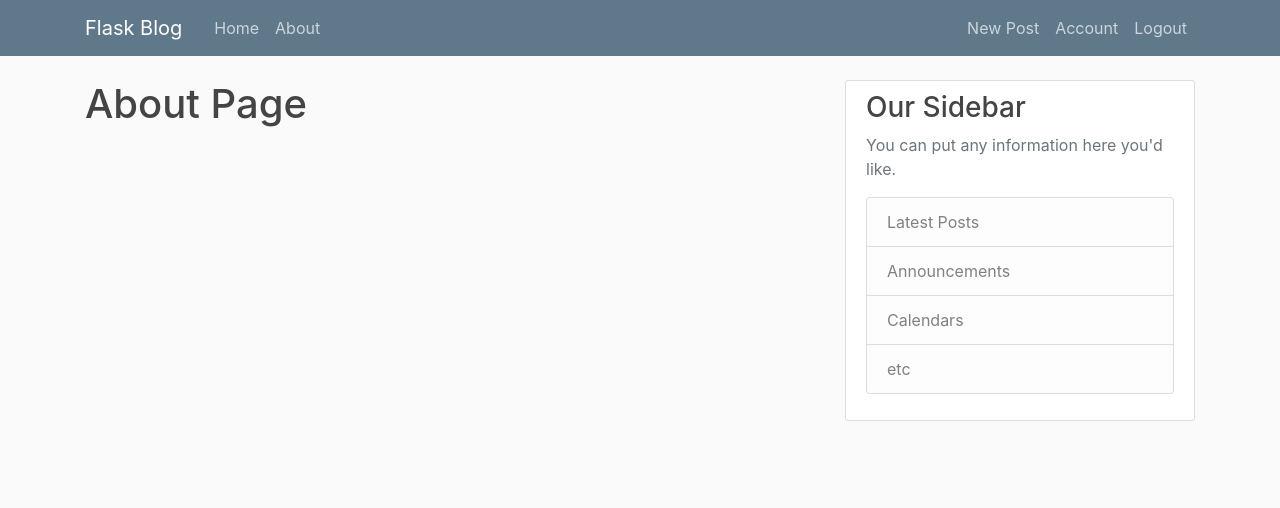
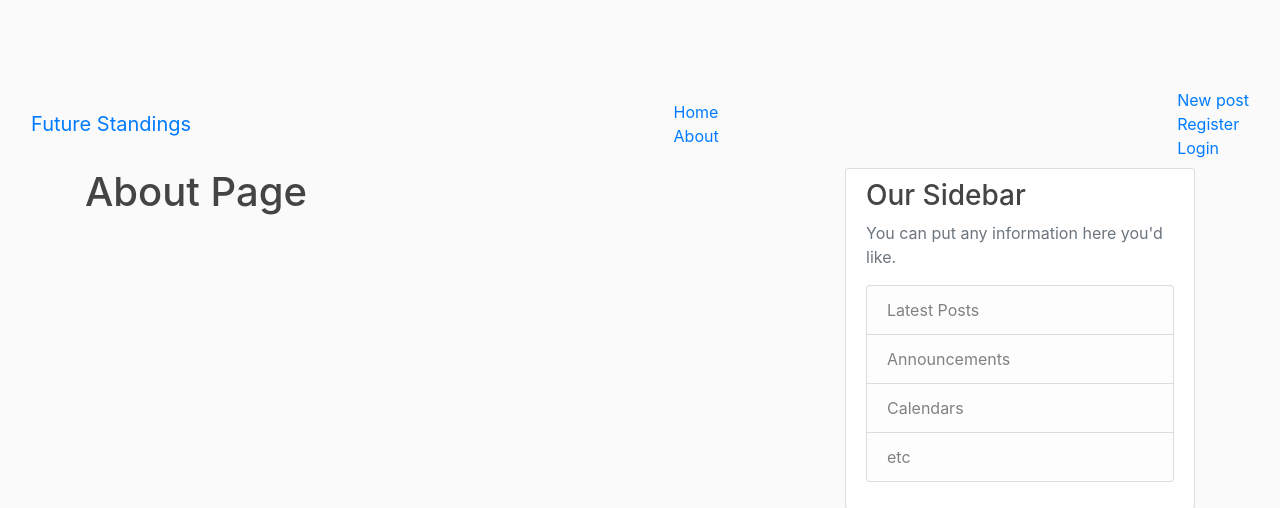
Before and after one commit to ricardoariasalazar/futurestandings, a Flask app: page /about in a window 1280 px wide. Shown: the top 508 px of the page. Run offline with Flask 2, Linux system fonts and the light colour scheme; the visitor is signed in with stand-in values (Sample User, id 1); parts of the project's set-up code (start-up, migrations or seed data) failed here and were passed over; some libraries are stand-ins or nearby versions.

Commit message:
Change of the navbar

```diff
--- a/website/templates/layout.html
+++ b/website/templates/layout.html
@@ -20,33 +20,25 @@
 </head>
 <body>
     <header class="site-header">
-      <nav class="navbar navbar-expand-md navbar-dark bg-steel fixed-top">
-        <!-- Navbar Left Side -->
-        <div class="container">
-          <a class="navbar-brand mr-4" href="/">Flask Blog</a> <!-- Title of the website -->
-          <button class="navbar-toggler" type="button" data-toggle="collapse" data-target="#navbarToggle" aria-controls="navbarToggle" aria-expanded="false" aria-label="Toggle navigation">
-            <span class="navbar-toggler-icon"></span>
-          </button>
-          <div class="collapse navbar-collapse" id="navbarToggle">
-            <div class="navbar-nav mr-auto">
-              <a class="nav-item nav-link" href="{{ url_for('main.home') }}">Home</a> <!-- Link to home page -->
-              <a class="nav-item nav-link" href="{{ url_for('main.about') }}">About</a> <!-- Link to about page -->
-            </div>
-
-            <!-- Navbar Right Side -->
-            <div class="navbar-nav">
-              <!-- If there is an user in session -->
-              {% if current_user.is_authenticated %}
-              <a class="nav-item nav-link" href="{{ url_for('posts.new_post') }}">New Post</a> <!-- Option to access the account -->
-                <a class="nav-item nav-link" href="{{ url_for('users.account') }}">Account</a> <!-- Option to access the account -->
-                <a class="nav-item nav-link" href="{{ url_for('users.logout') }}">Logout</a> <!-- Option to logout -->
-              {% else %}
-                <a class="nav-item nav-link" href="{{ url_for('users.login') }}">Login</a> <!-- Option to login -->
-                <a class="nav-item nav-link" href="{{ url_for('users.register') }}">Register</a> <!-- Option to register -->
-              {% endif %}
-
-            </div>
+      <nav class="navbar navbar-inverse">
+        <div class="container-fluid">
+          <div class="navbar-header">
+            <a class="navbar-brand mr-4" href="/">Future Standings</a>
           </div>
+          <ul class="nav navbar-nav">
+            <li class="active"><a href="{{ url_for('main.home') }}">Home</a></li>
+            <li><a href="{{ url_for('main.about') }}">About</a></li>
+          </ul>
+          <ul class="nav navbar-nav navbar-right">
+            {% if current_user.is_authenticated %}
+              <li><a href="{{ url_for('posts.new_post') }}"><span class="	glyphicon glyphicon-edit"></span> New post</a></li>
+              <li><a href="{{ url_for('users.register') }}"><span class="glyphicon glyphicon-user"></span> Register</a></li>
+              <li><a href="{{ url_for('users.login') }}"><span class="glyphicon glyphicon-log-in"></span> Login</a></li>
+            {% else %}
+              <li><a href="{{ url_for('users.register') }}"><span class="glyphicon glyphicon-user"></span> Register</a></li>
+              <li><a href="{{ url_for('users.login') }}"><span class="glyphicon glyphicon-log-in"></span> Login</a></li>
+            {% endif %}
+          </ul>
         </div>
       </nav>
     </header>
```
